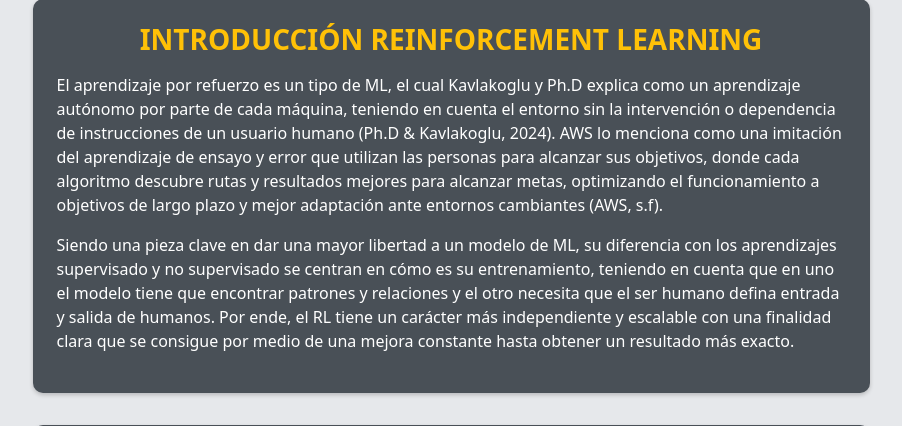
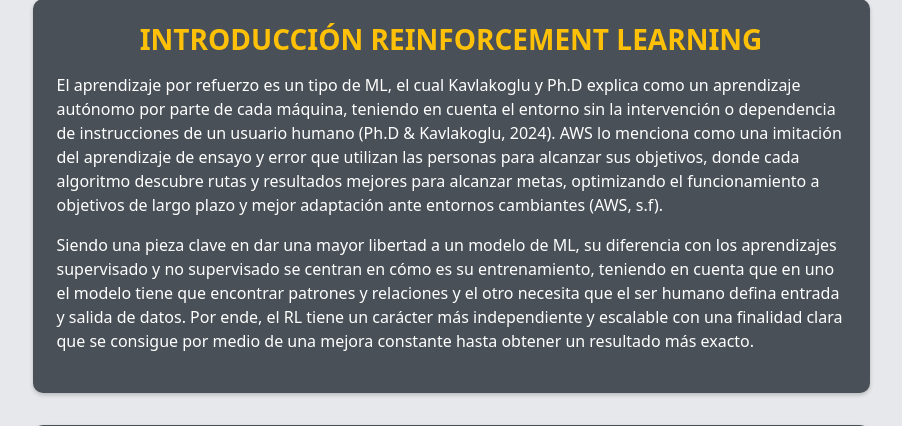
Before and after one commit to SantiagoTorresGonzalez/MachineLearning601N, a Flask app: page /gridworld/teoria in a window 1280 px wide. Shown: the part 211-637 px from the top of the page, without its empty margins (189-1091 px from the left). Run offline with Flask 3, Linux system fonts and the light colour scheme; parts of the project's set-up code (start-up, migrations or seed data) failed here and were passed over.

Commit message:
9:37 AM, corrección palabra en teoría de RL

```diff
--- a/templates/gridworld_teoria.html
+++ b/templates/gridworld_teoria.html
@@ -39,7 +39,7 @@
                 <p>
                     Siendo una pieza clave en dar una mayor libertad a un modelo de ML, su diferencia con los aprendizajes supervisado
                     y no supervisado se centran en cómo es su entrenamiento, teniendo en cuenta que en uno el modelo tiene que encontrar patrones y relaciones
-                    y el otro necesita que el ser humano defina entrada y salida de humanos. Por ende, el RL tiene un carácter más independiente y
+                    y el otro necesita que el ser humano defina entrada y salida de datos. Por ende, el RL tiene un carácter más independiente y
                     escalable con una finalidad clara que se consigue por medio de una mejora constante hasta obtener un resultado más exacto.
                 </p>
         </div>
```
